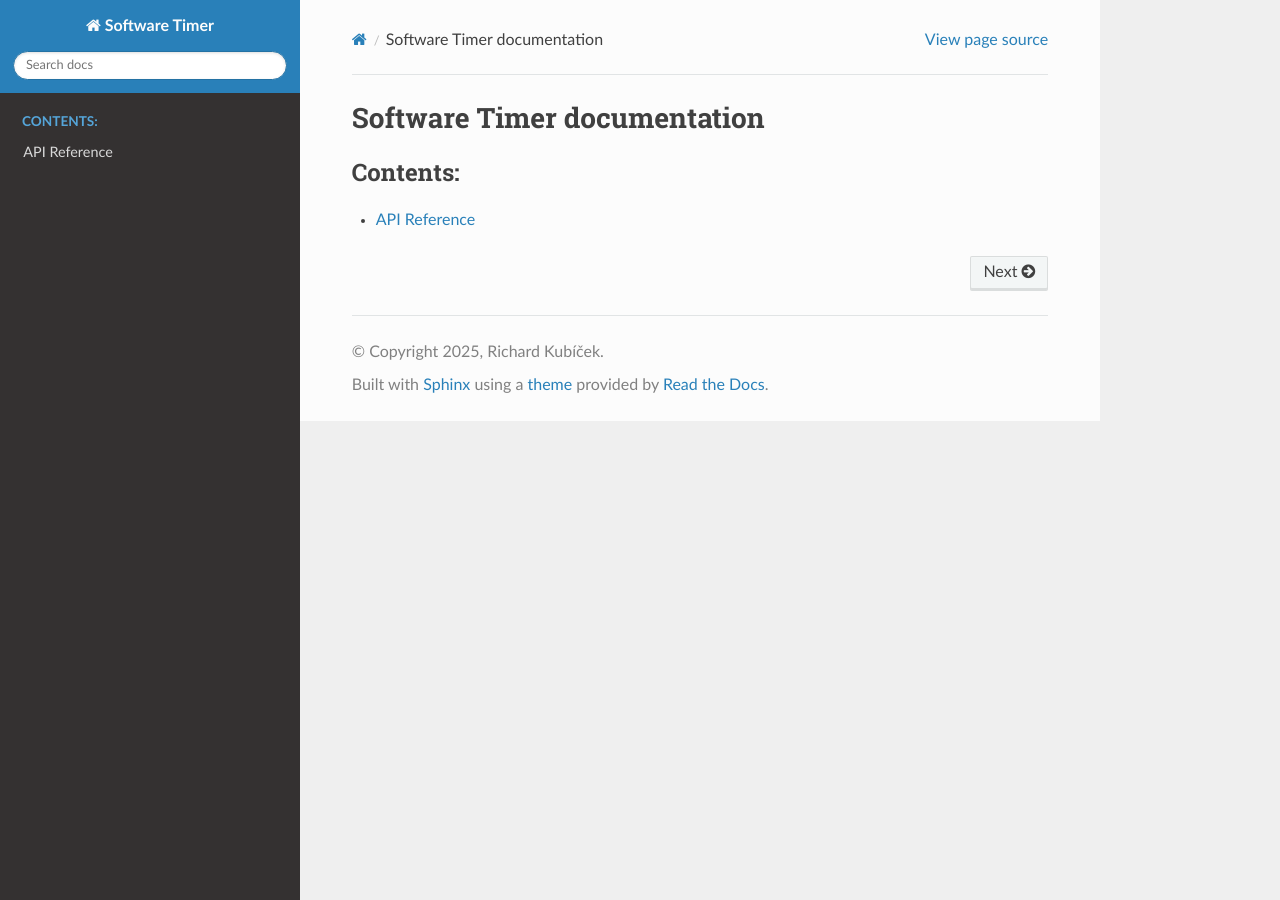
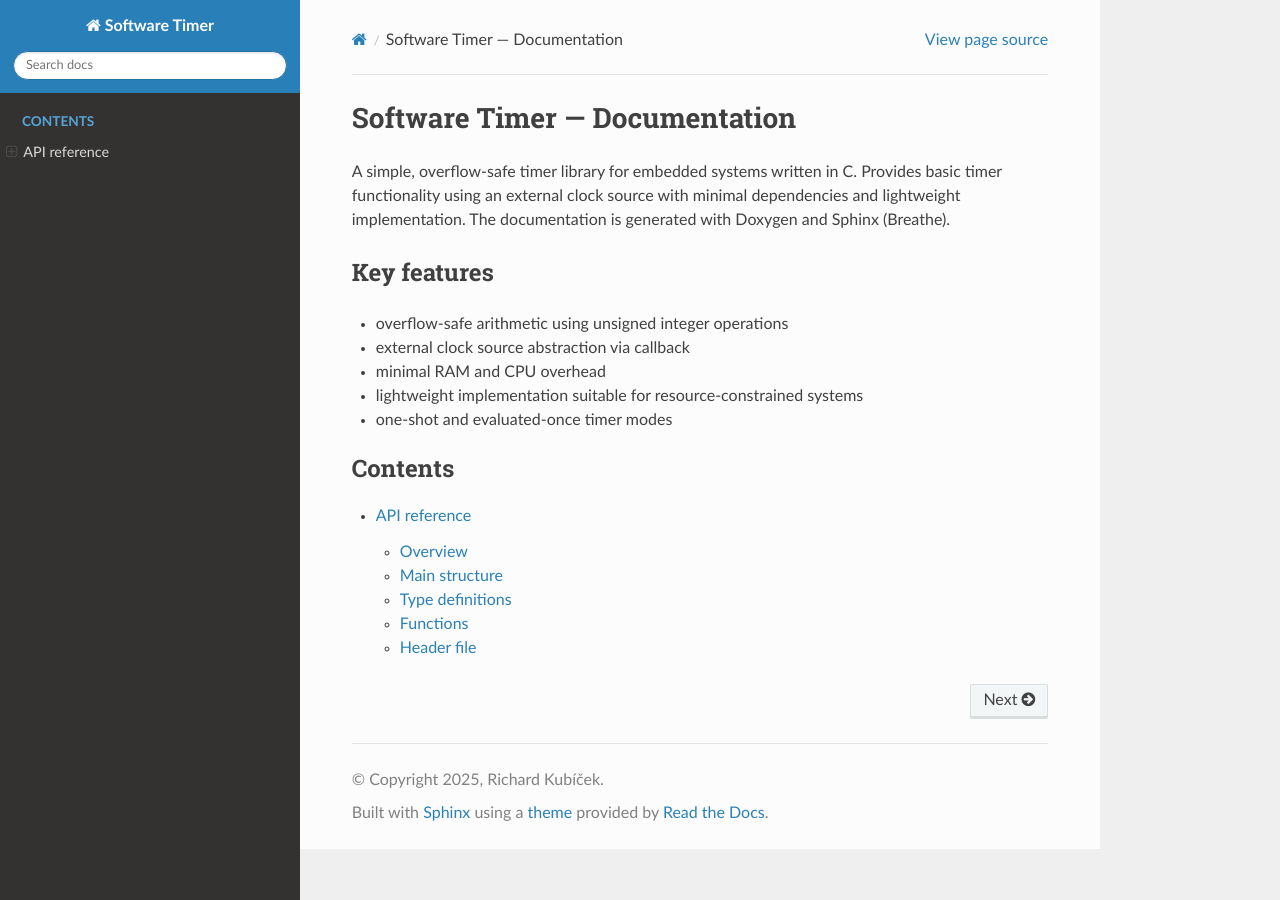
Before and after one commit to rici4kubicek/software-timer, a Sphinx documentation site: the page built from docs/source/index.rst, in a window 1280 px wide. Built offline with Sphinx 7.4.7 and the Read the Docs theme 3.1.0, drawn with Linux system fonts in a browser that asks for light colours.

Commit message:
Update docs: improve C API reference, brief, and Sphinx config options

```diff
--- a/docs/source/conf.py
+++ b/docs/source/conf.py
@@ -20,18 +20,38 @@ author = 'Richard Kubíček'
 extensions = [
     'breathe',
     'sphinx.ext.viewcode',
+    'sphinx.ext.todo',
+    'sphinx.ext.autosectionlabel',
 ]
 
 templates_path = ['_templates']
 exclude_patterns = []
+
+# Localization
+language = 'en'
+
+autosectionlabel_prefix_document = True
 
 breathe_projects = {
     "SoftwareTimer": os.path.abspath('../build/doxygen/xml')
 }
 breathe_default_project = "SoftwareTimer"
 
+# -- HTML --------------------------------------------------------------------
+
 # -- Options for HTML output -------------------------------------------------
 # https://www.sphinx-doc.org/en/master/usage/configuration.html#options-for-html-output
 
 html_theme = "sphinx_rtd_theme"
 html_static_path = ['_static']
+
+# Header and small theme tweaks
+html_title = "Software Timer - Documentation"
+html_theme_options = {
+    "collapse_navigation": False,
+    "navigation_depth": 3,
+    "style_external_links": True,
+}
+
+# Extensions - TODO
+todo_include_todos = True
--- a/docs/source/index.rst
+++ b/docs/source/index.rst
@@ -1,13 +1,23 @@
-.. Software Timer documentation master file, created by
-   sphinx-quickstart on Fri Jul  4 21:53:12 2025.
-   You can adapt this file completely to your liking, but it should at least
-   contain the root `toctree` directive.
+.. Software Timer documentation master file
 
-Software Timer documentation
-============================
+Software Timer — Documentation
+===============================
+
+A simple, overflow-safe timer library for embedded systems written in C.
+Provides basic timer functionality using an external clock source with minimal
+dependencies and lightweight implementation. The documentation is generated
+with Doxygen and Sphinx (Breathe).
+
+Key features
+------------
+- overflow-safe arithmetic using unsigned integer operations
+- external clock source abstraction via callback
+- minimal RAM and CPU overhead
+- lightweight implementation suitable for resource-constrained systems
+- one-shot and evaluated-once timer modes
 
 .. toctree::
    :maxdepth: 2
-   :caption: Contents:
+   :caption: Contents
 
    api
```
Also changed, not shown: docs/source/api.rst (+45 -2 lines), 1 other file.
